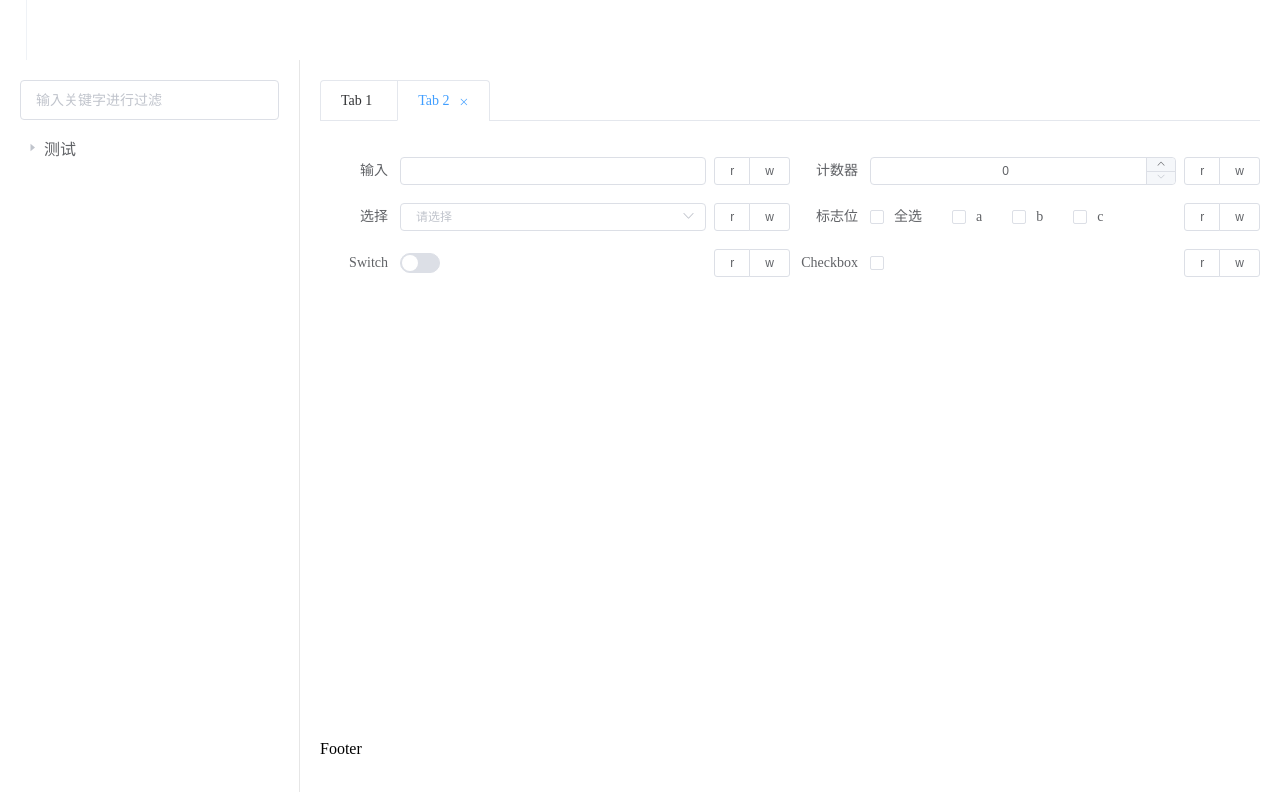
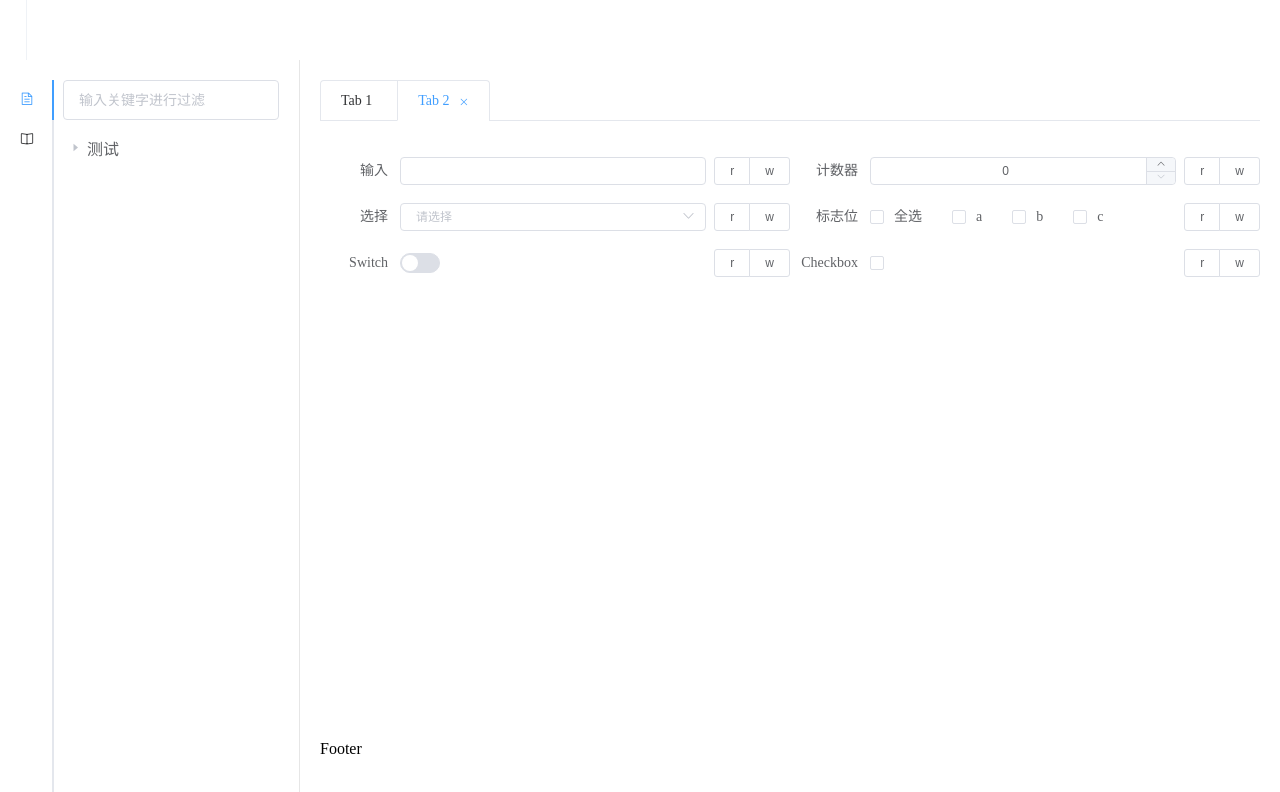
Before and after one commit to czastack/electron_vue_hack, a Vue app: page / in a window 1280 px wide. Shown: the top 792 px of the page. Built offline with nearby package versions, Linux system fonts and the light colour scheme.

Commit message:
feat: 调整Home页面
侧栏增加Tabs
tools导航栏放到子组件中

```diff
--- a/src/views/Home.vue
+++ b/src/views/Home.vue
@@ -18,25 +18,17 @@
     </el-header>
     <el-container>
       <!-- 左侧导航栏 -->
-      <el-aside class="nav-left" v-show="nav.show">
-        <el-input
-          placeholder="输入关键字进行过滤"
-          v-model="nav.filterText">
-        </el-input>
-
-        <el-tree
-          class="filter-tree"
-          :data="nav.data"
-          :props="nav.defaultProps"
-          :filter-node-method="navFilterNode"
-          @node-click="handleNavClick"
-          ref="tree"
-          v-slot="{ node }">
-          <span class="custom-tree-node">
-            <!-- <i class="el-icon-date"></i> -->
-            <span>{{ node.label }}</span>
-          </span>
-        </el-tree>
+      <el-aside class="aside-left" :class="{'aside-collapse': asideTabHide}">
+        <el-tabs tab-position="left" class="aside-left-tabs" ref="asideTabs" @tab-click="asideTabClick">
+          <el-tab-pane label="tools">
+            <span slot="label"><i class="el-icon-document"></i></span>
+            <aside-tools />
+          </el-tab-pane>
+          <el-tab-pane label="test">
+            <span slot="label"><i class="el-icon-reading"></i></span>
+            <div>test</div>
+          </el-tab-pane>
+        </el-tabs>
       </el-aside>
       <el-container>
         <el-main>
@@ -65,35 +57,19 @@
 <script>
 // @ is an alias to /src
 import HelloWorld from '@/components/HelloWorld.vue'
+import AsideTools from './home/aside-tools.vue'
 
 export default {
   name: 'Home',
+  provide() {
+    return {
+      home: this,
+    }
+  },
   data() {
     return {
-      nav: {
-        show: true,
-        filterText: '',
-        data: [{
-          id: 1,
-          label: '测试',
-          children: [{
-            id: 4,
-            label: 'PC',
-            children: [{
-              id: 9,
-              label: 'test'
-            }, {
-              id: 10,
-              label: 'test2'
-            }]
-          }]
-        }],
-        defaultProps: {
-          children: 'children',
-          label: 'label'
-        }
-      },
-
+      asideTabHide: false,
+      asideTabLast: '0',
       tabsValue: '2',
       tabs: [{
         title: 'Tab 1',
@@ -107,30 +83,19 @@ export default {
   },
   methods: {
     /**
-     * 侧边导航栏过滤
+     * 侧栏tab点击
      */
-    navFilterNode(value, data) {
-      if (!value) return true
-      return data.label.indexOf(value) !== -1
-    },
-
-    /**
-     * 导航节点点击
-     */
-    handleNavClick(data/* , node, component */) {
-      if (!data.children) {
-        console.log(data)
-        const component = window.require('test-lib.umd.min')
-        const newItem = {
-          title: component.name,
-          name: component.name,
-          component,
+    asideTabClick(tab, event) {
+      if (this.asideTabLast !== tab.index) {
+        this.asideTabLast = tab.index
+        if (this.asideTabHide) {
+          this.asideTabHide = false
         }
-        this.tabs.push(newItem)
-        this.tabsValue = newItem.name
+      } else {
+        // 显示隐藏侧栏
+        this.asideTabHide = !this.asideTabHide
       }
     },
-
     /**
      * 添加标签页
      */
@@ -160,13 +125,9 @@ export default {
       this.tabs = tabs.filter(tab => tab.name !== targetName)
     }
   },
-  watch: {
-    'nav.filterText': function (value) {
-      this.$refs.tree.filter(value)
-    }
-  },
   components: {
     HelloWorld,
+    AsideTools,
   }
 }
 </script>
@@ -192,12 +153,23 @@ export default {
     height: 100%;
   }
 }
-.nav-left {
+.aside-left {
   border-right: 1px solid #e6e6e6;
-  padding: 20px;
+  padding: 20px 20px 0 0;
 
-  .filter-tree {
-    margin-top: 15px;
+  .aside-left-tabs {
+    height: 100%;
+  }
+  &.aside-collapse {
+    width: auto!important;
+    padding: 20px 0 0 0;
+
+    .el-tabs__header {
+      margin-right: 0!important;
+    }
+    .el-tabs__content {
+      display: none;
+    }
   }
 }
 </style>
--- /dev/null
+++ b/src/views/home/aside-tools.vue
@@ -0,0 +1,87 @@
+<template>
+  <div class="aside-tools">
+    <el-input
+      placeholder="输入关键字进行过滤"
+      v-model="filterText">
+    </el-input>
+    <el-tree
+      class="aside-tree"
+      :data="data"
+      :props="defaultProps"
+      :filter-node-method="filterNode"
+      @node-click="handleNodeClick"
+      ref="tree"
+      v-slot="{ node }">
+      <span class="custom-tree-node">
+        <!-- <i class="el-icon-date"></i> -->
+        <span>{{ node.label }}</span>
+      </span>
+    </el-tree>
+  </div>
+</template>
+
+<script>
+export default {
+  inject: ['home'],
+  data() {
+    return {
+      filterText: '',
+      data: [{
+        id: 1,
+        label: '测试',
+        children: [{
+          id: 4,
+          label: 'PC',
+          children: [{
+            id: 9,
+            label: 'test'
+          }, {
+            id: 10,
+            label: 'test2'
+          }]
+        }]
+      }],
+      defaultProps: {
+        children: 'children',
+        label: 'label'
+      }
+    }
+  },
+  methods: {
+    /**
+     * 节点过滤
+     */
+    filterNode(value, data) {
+      if (!value) return true
+      return data.label.indexOf(value) !== -1
+    },
+
+    /**
+     * 节点点击
+     */
+    handleNodeClick(data/* , node, component */) {
+      if (!data.children) {
+        console.log(data)
+        const component = window.require('test-lib.umd.min')
+        const newItem = {
+          title: component.name,
+          name: component.name,
+          component,
+        }
+        this.home.addTab(newItem)
+      }
+    },
+  },
+  watch: {
+    filterText (value) {
+      this.$refs.tree.filter(value)
+    }
+  },
+}
+</script>
+
+<style scoped lang="scss">
+.aside-tree {
+  margin-top: 15px;
+}
+</style>
```
